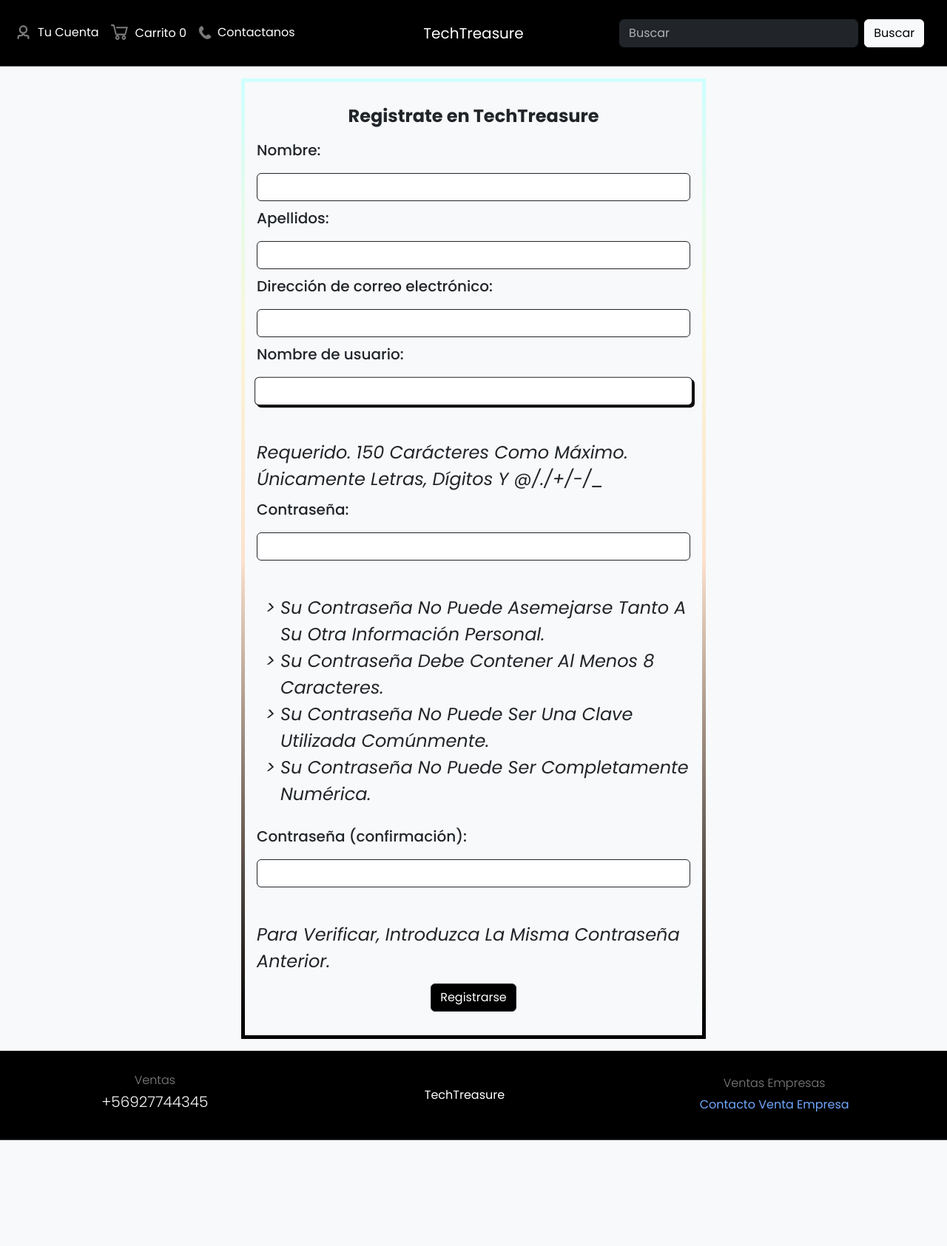
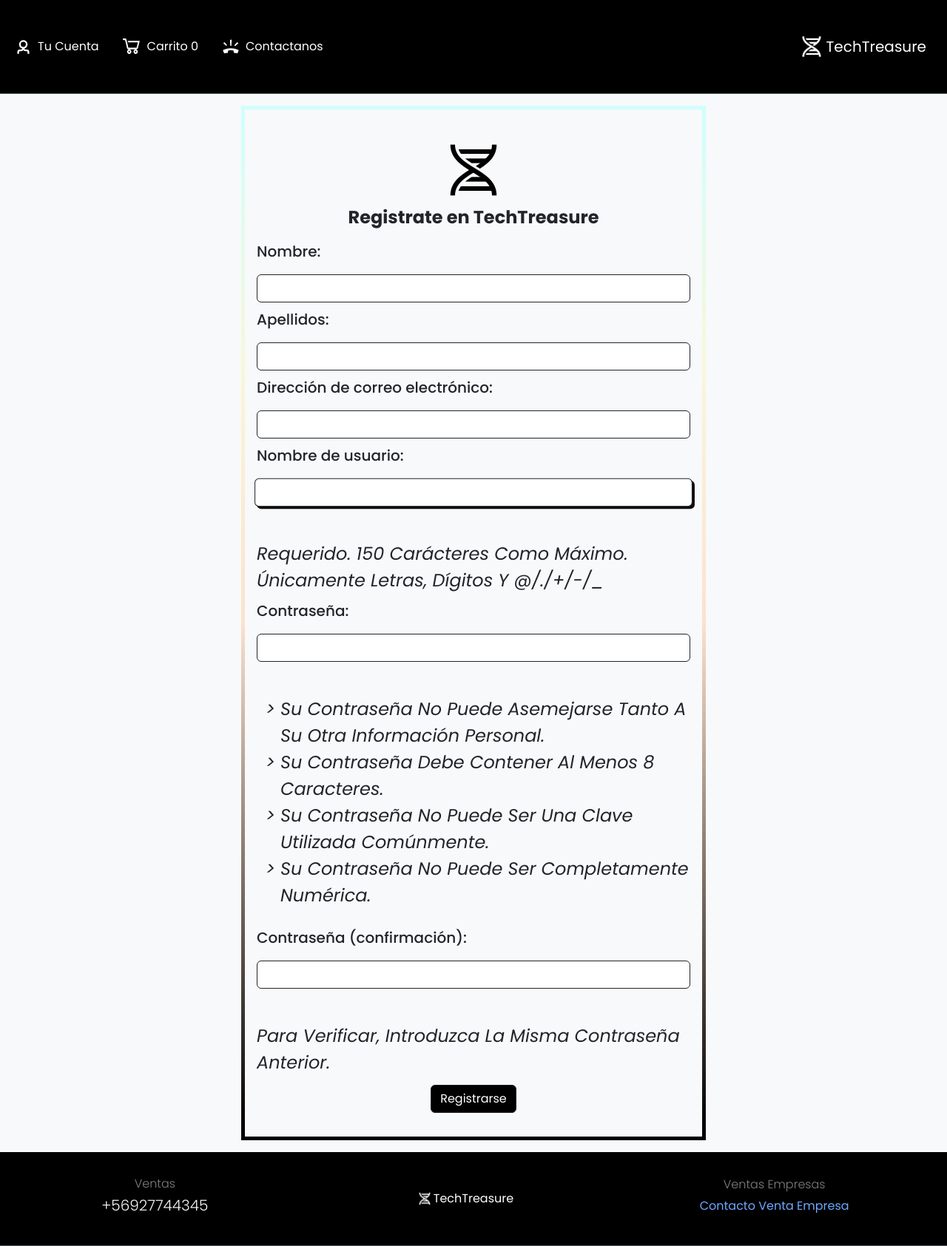
Before and after one commit to AndressAlonso/Ferremas, a Django app: page /registro in a window 1280 px wide. Shown: the whole page at 74% size. Before the commit the page ends 1542 px from the top, so only its background shows below. Run offline with Django 4.2, Linux system fonts and the light colour scheme.

Commit message:
Registro Django Listo

```diff
--- a/core/static/css/Validar.css
+++ b/core/static/css/Validar.css
@@ -4,12 +4,14 @@
 
 .correct:focus {
     border: 1.5px #00e00ff3 solid !important;
-    box-shadow: 0px 0px 1px 1px #00e00ff3 !important;
+    box-shadow: 3px 3px #00e00ff3 !important;
+    transition: 0.5s all;
 }
 
 .incorrect:focus {
     border: 1.5px #fc2702f3 solid !important;
-    box-shadow: 0px 0px 1px 1px #fc2702f3 !important;
+    box-shadow: 3px 3px #fc2702f3 !important;
+    transition: 0.5s all;
 }
 
 #SSTelPaises{
--- a/core/static/css/carrito.css
+++ b/core/static/css/carrito.css
@@ -17,3 +17,8 @@
     transform: scale(01.1);
     transition: 0.3s all;
 }
+
+#detalle:hover a{
+    color: black !important;
+    transition: 0.3s all !important;
+}
--- a/core/static/css/index.css
+++ b/core/static/css/index.css
@@ -5,10 +5,14 @@
 
 @media (prefers-reduced-motion: reduce) {
     .carousel-item {
-        transition: 2s all;
+        transition: 1s all;
     }
 }
 
+.carousel-item>a>img{
+    max-height: 560.807px;
+
+}
 #image-card {
     height: 50vh;
     background-size: contain;
--- a/core/static/css/plantilla.css
+++ b/core/static/css/plantilla.css
@@ -15,14 +15,6 @@
 #contraseñaolvidada {
     display: none;
 }
-@media (min-width: 768px) {
-    #urlhome {
-        position: absolute;
-        left: 50%;
-        transform: translateX(-50%);
-      }
-
-}
 
 @keyframes aparecer {
     0%{
@@ -35,3 +27,6 @@
 main{
 animation: aparecer 0.2s;
 }
+nav a {
+    height: 30px;
+}
--- a/core/templates/Carrito.html
+++ b/core/templates/Carrito.html
@@ -35,7 +35,7 @@
         <tr id="item_carrito" class="flex-grow-1">
           <th scope="row">{{forloop.counter}}</th>
           <td><img src="{{producto.imagen}}" alt="Producto 1" style="max-width: 50px;"></td>
-          <td><a href="{% url 'detalle' producto.id %}" id="detalle" class="text-body-secondary text-decoration-none fw-bold">{{producto.nombre}}</a></td>
+          <td id="detalle"><a href="{% url 'detalle' producto.id %}"   class="text-body-secondary text-decoration-none fw-bold">{{producto.nombre}}</a></td>
           <td>${{producto.precio|intcomma}}</td>
           <td>{{producto.cantidad}}</td>
           <td>${{producto.subtotal|intcomma}}</td>
--- a/core/templates/plantilla.html
+++ b/core/templates/plantilla.html
@@ -9,6 +9,7 @@
     <script src="https://cdn.jsdelivr.net/npm/bootstrap@5.3.3/dist/js/bootstrap.bundle.min.js" integrity="sha384-YvpcrYf0tY3lHB60NNkmXc5s9fDVZLESaAA55NDzOxhy9GkcIdslK1eN7N6jIeHz" crossorigin="anonymous"></script>
     <link rel="stylesheet" href="{% static 'css/plantilla.css' %}" />
     <link rel="stylesheet" href="{% static 'css/font.css' %}" />
+      <link rel="Web Icon" href="{% static 'icons/brand.png' %}">
     {% block links %}
 
     {% endblock %}
@@ -58,14 +59,14 @@
     </div>
     <nav class="navbar bg-black border-bottom border-body navbar-expand-lg pb-4 pt-4" data-bs-theme="dark">
       <div class="container-fluid text-white">
-        <a class="navbar-brand mx-auto text-white" id="urlhome" href="{% url 'home' %}">TechTreasure</a>
+        <a class="d-lg-none navbar-brand mx-auto text-white d-flex justify-content-center align-items-center" id="urlhoe" href="{% url 'home' %}"><img src="{% static 'icons/brand.png' %}" alt="" width="40"><span>TechTreasure</span></a>
         <button class="navbar-toggler" type="button" data-bs-toggle="collapse" data-bs-target="#navbarSupportedContent" id="btnNav" aria-controls="navbarSupportedContent" aria-expanded="false" aria-label="Toggle navigation"><span class="navbar-toggler-icon"></span></button>
         <div class="collapse navbar-collapse" id="navbarSupportedContent">
-          <ul class="navbar-nav">
+          <ul class="navbar-nav d-lg-flex gap-3 py-4">
             <li class="nav-item" data-username="{{ user.username }}" id="cuentaNavItem">
-              <a id="cuenta" class="nav-link text-decoration-none text-white d-flex gap-2 justify-content-center" data-bs-toggle="modal" data-bs-target="#exampleModal" aria-current="page" style="cursor: pointer !important;">
+              <a id="cuenta" class="nav-link text-decoration-none nav-link text-white d-flex gap-2 justify-content-center align-items-center" data-bs-toggle="modal" data-bs-target="#exampleModal" aria-current="page" style="cursor: pointer !important;">
                 <svg width="23" height="23" viewBox="0 0 20 20" focusable="false" aria-hidden="true" role="presentation">
-                  <path fill-rule="evenodd" d="M5 7a5 5 0 1 1 6.192 4.857A2 2 0 0 0 13 13h1a3 3 0 0 1 3 3v2h-2v-2a1 1 0 0 0-1-1h-1a3.99 3.99 0 0 1-3-1.354A3.99 3.99 0 0 1 7 15H6a1 1 0 0 0-1 1v2H3v-2a3 3 0 0 1 3-3h1a2 2 0 0 0 1.808-1.143A5.002 5.002 0 0 1 5 7zm5 3a3 3 0 1 1 0-6 3 3 0 0 1 0 6z" clip-rule="evenodd" fill="#7A7A7A"></path>
+                  <path fill-rule="evenodd" d="M5 7a5 5 0 1 1 6.192 4.857A2 2 0 0 0 13 13h1a3 3 0 0 1 3 3v2h-2v-2a1 1 0 0 0-1-1h-1a3.99 3.99 0 0 1-3-1.354A3.99 3.99 0 0 1 7 15H6a1 1 0 0 0-1 1v2H3v-2a3 3 0 0 1 3-3h1a2 2 0 0 0 1.808-1.143A5.002 5.002 0 0 1 5 7zm5 3a3 3 0 1 1 0-6 3 3 0 0 1 0 6z" clip-rule="evenodd" fill="#FFFFFFFF"></path>
                 </svg>
                 <span class="text-center" style="cursor: pointer !important;">Tu Cuenta</span>
               </a>
@@ -73,17 +74,23 @@
             <li class="nav-item">
               <a class="nav-link text-white d-flex gap-2 justify-content-center align-items-center" href="{% url 'carro' %}" style="cursor: pointer !important;">
                 <svg class="" xmlns="http://www.w3.org/2000/svg" width="25" height="25" viewBox="0 0 24 22" fill="#7A7A7A">
-                  <path  fill-rule="evenodd" d="M0.926316 4.21713e-05C0.680642 4.21713e-05 0.44503 0.105399 0.271312 0.292935C0.0975939 0.480471 0 0.734824 0 1.00004C0 1.26526 0.0975939 1.51961 0.271312 1.70715C0.44503 1.89468 0.680642 2.00004 0.926316 2.00004H2.98274L5.41339 12.5C5.61996 13.39 6.35823 14 7.20766 14H17.8325C18.669 14 19.3795 13.4 19.599 12.53L22 3.00004H6.48421L6.94737 5.00003H19.5971L17.8316 12H7.20674L4.77701 1.50004C4.67664 1.06927 4.44527 0.687319 4.11996 0.415355C3.79464 0.143391 3.39419 -0.00285293 2.98274 4.21713e-05H0.926316ZM16.6737 14C15.1499 14 13.8947 15.355 13.8947 17C13.8947 18.645 15.1499 20 16.6737 20C18.1975 20 19.4526 18.645 19.4526 17C19.4526 15.355 18.1975 14 16.6737 14ZM8.33684 14C6.81305 14 5.5579 15.355 5.5579 17C5.5579 18.645 6.81305 20 8.33684 20C9.86063 20 11.1158 18.645 11.1158 17C11.1158 15.355 9.86063 14 8.33684 14ZM8.33684 16C8.85928 16 9.26316 16.436 9.26316 17C9.26316 17.564 8.85928 18 8.33684 18C7.8144 18 7.41053 17.564 7.41053 17C7.41053 16.436 7.8144 16 8.33684 16ZM16.6737 16C17.1961 16 17.6 16.436 17.6 17C17.6 17.564 17.1961 18 16.6737 18C16.1512 18 15.7474 17.564 15.7474 17C15.7474 16.436 16.1512 16 16.6737 16Z" clip-rule="evenodd" fill="#7A7A7A"></path>
+                  <path  fill-rule="evenodd" d="M0.926316 4.21713e-05C0.680642 4.21713e-05 0.44503 0.105399 0.271312 0.292935C0.0975939 0.480471 0 0.734824 0 1.00004C0 1.26526 0.0975939 1.51961 0.271312 1.70715C0.44503 1.89468 0.680642 2.00004 0.926316 2.00004H2.98274L5.41339 12.5C5.61996 13.39 6.35823 14 7.20766 14H17.8325C18.669 14 19.3795 13.4 19.599 12.53L22 3.00004H6.48421L6.94737 5.00003H19.5971L17.8316 12H7.20674L4.77701 1.50004C4.67664 1.06927 4.44527 0.687319 4.11996 0.415355C3.79464 0.143391 3.39419 -0.00285293 2.98274 4.21713e-05H0.926316ZM16.6737 14C15.1499 14 13.8947 15.355 13.8947 17C13.8947 18.645 15.1499 20 16.6737 20C18.1975 20 19.4526 18.645 19.4526 17C19.4526 15.355 18.1975 14 16.6737 14ZM8.33684 14C6.81305 14 5.5579 15.355 5.5579 17C5.5579 18.645 6.81305 20 8.33684 20C9.86063 20 11.1158 18.645 11.1158 17C11.1158 15.355 9.86063 14 8.33684 14ZM8.33684 16C8.85928 16 9.26316 16.436 9.26316 17C9.26316 17.564 8.85928 18 8.33684 18C7.8144 18 7.41053 17.564 7.41053 17C7.41053 16.436 7.8144 16 8.33684 16ZM16.6737 16C17.1961 16 17.6 16.436 17.6 17C17.6 17.564 17.1961 18 16.6737 18C16.1512 18 15.7474 17.564 15.7474 17C15.7474 16.436 16.1512 16 16.6737 16Z" clip-rule="evenodd" fill="#FFFFFFFF"></path>
                 </svg><span class="text-center" style="cursor: pointer !important;">Carrito  {{request.session.carrito|length }} </span>
               </a>
             </li>
             <li class="nav-item">
-              <a class="nav-link text-white d-flex gap-2 justify-content-center align-items-center" href="{% url 'form' %}" style="cursor: pointer !important;">
-                <img src="{% static 'icons/contact_us.png' %}" alt="" width="18" height="18"><span class="text-center" style="cursor: pointer !important;">Contactanos
+              <a class="nav-link nav-link text-white d-flex gap-2 justify-content-center align-items-center" href="{% url 'form' %}" style="cursor: pointer !important;">
+                <svg xmlns="http://www.w3.org/2000/svg" viewBox="0 0 64 64" width="24 " height="24">
+                  <path d="M6.054 43.408C10.513 41.315 19.543 38 32 38c12.457 0 21.487 3.315 25.946 5.408 1.775.833 2.551 2.934 1.721 4.711l-3.332 7.135c-.33.706-1.083 1.113-1.854 1.003l-10.437-1.491c-.821-.117-1.451-.789-1.514-1.616l-.517-6.719c0 0-3.945-1.352-10.012-1.352-6.068 0-10.012 1.352-10.012 1.352l-.517 6.719c-.064.827-.693 1.499-1.514 1.616L9.519 56.258c-.771.11-1.524-.297-1.854-1.003L4.333 48.12C3.503 46.343 4.279 44.242 6.054 43.408zM34 29L30 29 29 7 35 7zM47.414 30.414L44.586 27.586 54.879 15.879 59.121 20.121zM15.586 29.414L18.414 26.586 9.121 15.879 4.879 20.121z" fill="#FFFFFF"/>
+                </svg><span class="text-center" style="cursor: pointer !important; ">Contactanos
               </a>
             </li>
           </ul>
-          <form class="d-flex ms-auto" role="search">
+          <div class="d-flex flex-column ms-lg-auto justify-content-center align-items-center">
+            <a class="navbar-brand text-white d-flex justify-content-center align-items-center" id="urlhoe" href="{% url 'home' %}"><img src="{% static 'icons/brand.png' %}" alt="" width="40"><span class="">TechTreasure</span></a>
+            <span class="">{{user.username}}</span>
+          </div>
+          <form class="d-none ms-auto" role="search">
             <input class="form-control w-75 me-2" type="search" placeholder="Buscar" aria-label="Search" />
             <button class="btn btn-light btn-outline link-offset-2" type="submit">Buscar</button>
           </form>
@@ -103,7 +110,7 @@
             <h5 class="fw-light">+56927744345</h5>
           </div>
           <div class="col-12 col-md-4 d-flex justify-content-center align-items-center">
-            <a href="{% url 'home' %}" class="text-decoration-none d-flex justify-content-center my-4 align-items-center text-white flex-column"><span>TechTreasure</span></a>
+            <a href="{% url 'home' %}" class="text-decoration-none d-flex justify-content-center   my-4 align-items-center text-white"><img src="{% static 'icons/brand.png' %}" alt="" width="24" height="24"><span>TechTreasure</span></a>
           </div>
           <div class="col-12 col-md-4 d-flex flex-column justify-content-center align-items-center">
             <h6 class="text-center text-white-50 fw-light">Ventas Empresas</h6>
--- a/core/templates/registro.html
+++ b/core/templates/registro.html
@@ -13,7 +13,7 @@
   <div id="container_form" class="py-3 d-flex justify-content-center align-items-center">
     <form method="post" id="form_login"
       class="w-100 d-flex flex-column justify-content-center align-items-center container gap-2">
-      <h4 class="fw-bold">Registrate en TechTreasure</h4>
+      <div><img src="{% static 'icons/1.png' %}" alt=""> <h4 class="fw-bold">Registrate en TechTreasure</h4></div>
       {% csrf_token %}
       {{ form }}
       <button type="submit" class="btn btn-dark mt-1 bg-black">Registrarse</button>
--- a/core/views.py
+++ b/core/views.py
@@ -34,8 +34,8 @@
                 item["cantidad"] -= 1
                 item["subtotal"] = item["cantidad"] * item["precio"]
                 break
-            else:
-                carrito.remove(item)
+    else:
+        carrito.remove(item)
     request.session["carrito"] = carrito
     return redirect(reverse(carro)+ '#titleCarrito')
 
```
Also changed, not shown: core/static/css/formulario.css (added, +8 -0 lines), core/templates/formulario.html (+7 -3 lines), core/templates/index.html (+5 -10 lines), core/static/icons/1.png (added), core/static/icons/brand.png, core/static/icons/contact_us.png, db.sqlite3.
